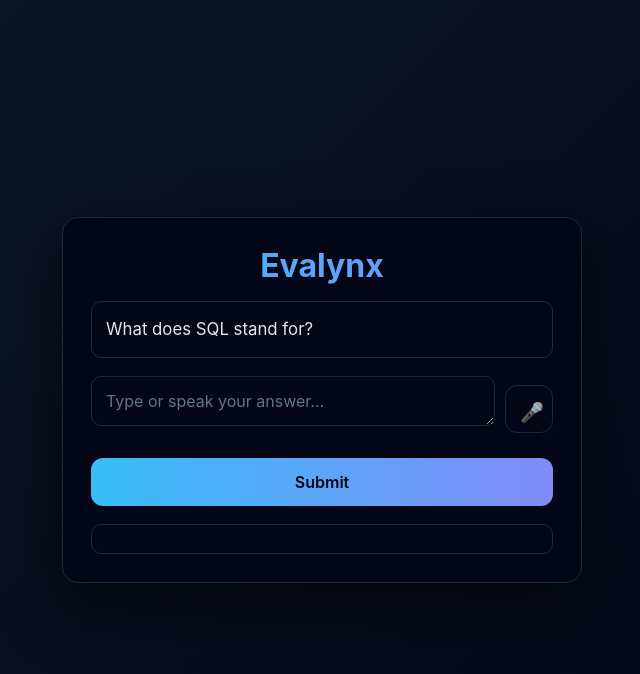
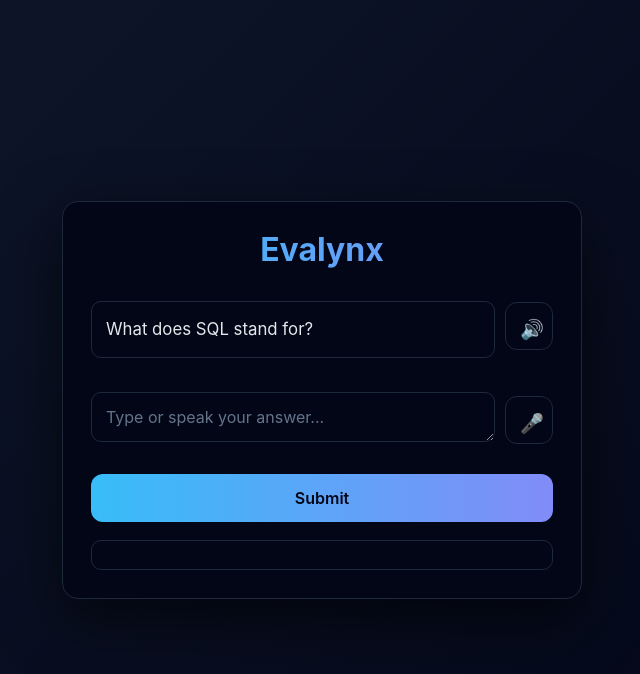
Before and after one commit to omkar3311/Evalynx, a FastAPI app: page / in a window 1280 px wide. Shown: the top 674 px of the page, without its empty margins (318-958 px from the left). Run offline with FastAPI, Linux system fonts and the light colour scheme.

Commit message:
text-sppech

```diff
--- a/templates/index.html
+++ b/templates/index.html
@@ -149,6 +149,7 @@
             font-size: 1.2rem;
             cursor: pointer;
             transition: background 0.15s ease, transform 0.15s ease;
+            margin-top:-11px;
         }
 
         #mic-btn:hover:not(:disabled) {
@@ -160,6 +161,39 @@
             opacity: 0.6;
             cursor: not-allowed;
         }
+        .question-row {
+            display: flex;
+            gap: 10px;
+            align-items: flex-start;
+            margin-bottom: 16px;
+        }
+
+        #question-text {
+            flex: 1;
+            font-size: 1.05rem;
+            line-height: 1.6;
+            padding: 14px;
+            border-radius: 10px;
+            background: #020617;
+            border: 1px solid #1e293b;
+        }
+
+        #read-btn {
+            width: 48px;
+            height: 48px;
+            border-radius: 12px;
+            border: 1px solid #1e293b;
+            background: #020617;
+            color: #38bdf8;
+            font-size: 1.2rem;
+            cursor: pointer;
+            transition: transform 0.15s ease;
+            margin-top: 17px;
+        }
+
+        #read-btn:hover {
+            transform: translateY(-1px);
+        }
 
     </style>
 </head>
@@ -169,7 +203,13 @@
 <div class="container">
     <h1>Evalynx</h1>
 
-    <p id="question-text">Loading question...</p>
+    <div class="question-row">
+        <p id="question-text">Loading question...</p>
+        <button id="read-btn" onclick="readQuestion()" title="Read question aloud">
+            🔊
+        </button>
+    </div>
+
 
     <div class="answer-row">
             <textarea
@@ -262,7 +302,7 @@
         const micBtn = document.getElementById("mic-btn");
         const answerInput = document.getElementById("answer-input");
 
-        micBtn.innerText = "🎙️ Listening...";
+        micBtn.innerText = "🎙️";
         micBtn.disabled = true;
 
         recognition.start();
@@ -277,8 +317,31 @@
         };
 
         recognition.onend = function () {
-            micBtn.innerText = "🎤 Speak";
+            micBtn.innerText = "🎤";
             micBtn.disabled = false;
+        };
+    }
+    function readQuestion() {
+        if (!("speechSynthesis" in window)) {
+            alert("Text-to-speech not supported in this browser.");
+            return;
+        }
+
+        window.speechSynthesis.cancel();
+
+        const text = document.getElementById("question-text").innerText;
+        const utterance = new SpeechSynthesisUtterance(text);
+        utterance.lang = "en-US";
+        utterance.rate = 1;
+        utterance.pitch = 1;
+
+        window.speechSynthesis.speak(utterance);
+        utterance.onstart = () => {
+            document.getElementById("read-btn").innerText = "⏹";
+        };
+
+        utterance.onend = () => {
+            document.getElementById("read-btn").innerText = "🔊";
         };
     }
 
```
